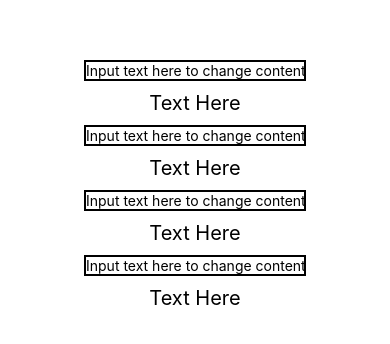
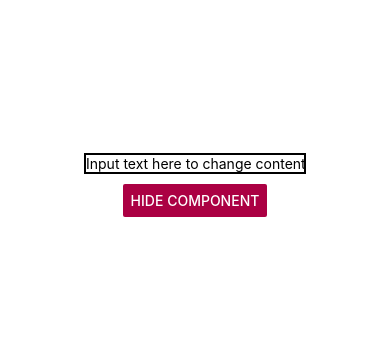
Before and after one commit to ShamsJarrar/JovisionReactTasks, a React Native app: screen / in a window 390 px wide. Shown: the part 242-586 px from the top of the page. Built offline with nearby package versions, Linux system fonts and the light colour scheme.

Commit message:
Task 39 commit, and modified task38's wrong file names

```diff
--- a/App.tsx
+++ b/App.tsx
@@ -1,5 +1,5 @@
 import React from 'react';
-import Task38 from "./Tasks/Task 38";
+import Task39 from "./Tasks/Task 39";
 
 export default function App() {
   return (
@@ -22,6 +22,7 @@ export default function App() {
     //<Task34></Task34>
     //<Task35></Task35>
     //<Task36_37></Task36_37
-    <Task38></Task38>
+    //<Task38></Task38>
+    <Task39></Task39>
   );
 }
--- a/Components/Component1_task39.js
+++ b/Components/Component1_task39.js
@@ -1,19 +1,37 @@
-import React, { Component } from 'react';
-import { StyleSheet, Text } from 'react-native';
-import { textContext } from './textContext';
+import React from "react";
+import { Text, TextInput, View, StyleSheet } from "react-native";
+import { useSelector, useDispatch } from "react-redux";
+import { changeText } from "../reduxFiles/modifyTextSliceTask39";
 
-class Component1 extends Component {
-    static contextType = textContext;
+function Component1() {
+    const pageText = useSelector((state) => state.pageText.value);
+    const dispatch = useDispatch();
 
-    render() {
-        const { text, setText } = this.context;
-        return (
-            <Text style={styles.pageText}>{text}</Text>
-        );
-    }
+
+    return (
+        <View style={styles.container}>
+
+            <TextInput
+            style={styles.input}
+            editable
+            onChangeText={(updatedText) => dispatch(changeText(updatedText))}
+            placeholder='Input text here to change content' />
+
+            <Text style={styles.pageText}>{pageText}</Text>
+
+        </View>
+    );
 }
 
 const styles = StyleSheet.create({
+    container: {
+        justifyContent: 'center',
+        alignItems: 'center'
+    },
+    input: {
+        margin: 10,
+        borderWidth: 2,
+    },
     pageText: {
         color: "#000000",
         fontSize: 20,
--- a/Components/Component2_task39.js
+++ b/Components/Component2_task38.js
@@ -1,6 +1,6 @@
 import React, { useContext } from "react";
 import { TextInput, View, StyleSheet } from "react-native";
-import Component1 from "./Component1_task39";
+import Component1 from "./Component1_task38";
 import { textContext } from "./textContext";
 
 function Component2() {
--- a/Tasks/Task 38.js
+++ b/Tasks/Task 38.js
@@ -1,6 +1,6 @@
 import React, { useState } from "react";
 import { View, StyleSheet } from "react-native";
-import Component2 from "../Components/Component2_task39";
+import Component2 from "../Components/Component2_task38";
 import { textContext } from "../Components/textContext";
 
 function Task38() {
--- /dev/null
+++ b/Tasks/Task 39.js
@@ -0,0 +1,38 @@
+import React, { useState } from "react";
+import { View, StyleSheet, Button } from 'react-native';
+import { Provider } from "react-redux";
+import store from "../store";
+import Component1 from "../Components/Component1_task39";
+
+function Task39(){
+    const [visible, toggleVisibility] = useState(true);
+
+    const changeVisibility = () => {
+        toggleVisibility((visible) => !visible);
+    }
+
+    return (
+        <Provider store={store}>
+            <View style={styles.container}>
+
+                {visible ? <Component1 /> : null}
+
+                <Button
+                title="Hide Component"
+                color="#ab0043"
+                onPress={changeVisibility} />
+
+            </View>
+        </Provider>
+    );
+}
+
+const styles = StyleSheet.create({
+    container: {
+        flex: 1,
+        justifyContent: "center",
+        alignItems: "center"
+    },
+});
+
+export default Task39;
--- a/package.json
+++ b/package.json
@@ -12,10 +12,13 @@
   "dependencies": {
     "@react-native-async-storage/async-storage": "^2.1.1",
     "@react-native-vector-icons/ionicons": "^7.4.0",
+    "@reduxjs/toolkit": "^2.5.1",
     "react": "18.3.1",
     "react-native": "0.77.0",
     "react-native-vector-icons": "^10.2.0",
-    "react-native-video": "^6.10.0"
+    "react-native-video": "^6.10.0",
+    "react-redux": "^9.2.0",
+    "redux": "^5.0.1"
   },
   "devDependencies": {
     "@babel/core": "^7.25.2",
--- /dev/null
+++ b/reduxFiles/modifyTextSliceTask39.js
@@ -0,0 +1,14 @@
+import { createSlice } from "@reduxjs/toolkit";
+
+const modifyTextSlice = createSlice({
+    name: "modifyTextSliceTask39",
+    initialState: {value: ""},
+    reducers: {
+        changeText: (state, action) => {
+            state.value = action.payload;
+        }
+    }
+});
+
+export const { changeText } = modifyTextSlice.actions;
+export default modifyTextSlice.reducer;
--- /dev/null
+++ b/store.js
@@ -0,0 +1,10 @@
+import { configureStore } from "@reduxjs/toolkit";
+import pageTextReducer from "./reduxFiles/modifyTextSliceTask39";
+
+const store = configureStore({
+    reducer: {
+        pageText: pageTextReducer,
+    }
+});
+
+export default store;
```
Also changed, not shown: Components/Component1_task38.js (added, +23 -0 lines), 1 other file (tests, documents, lock files or other folders).
